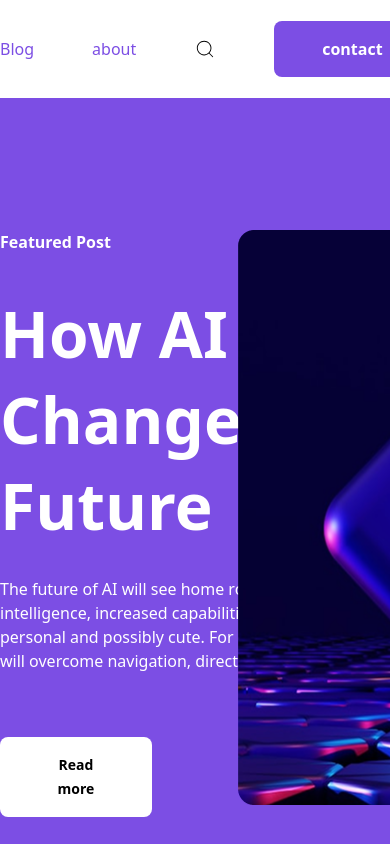
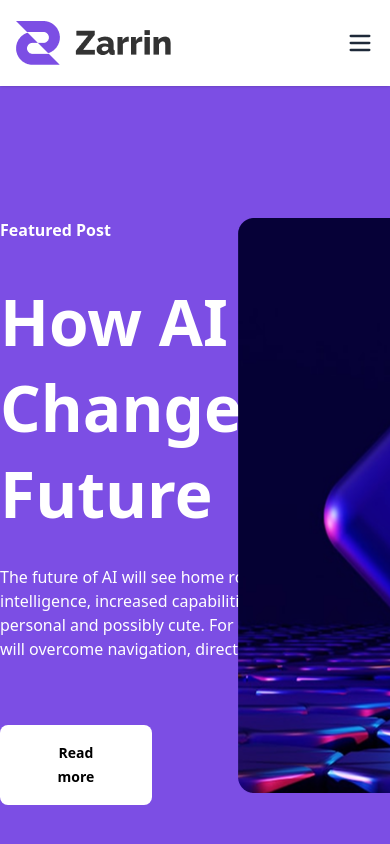
Before and after one commit to Jakaria-Ahmod/blog_webSite, a React (Vite) app: page / in a window 390 px wide. Shown: the top 844 px of the page. Built offline with nearby package versions, Linux system fonts and the light colour scheme.

Commit message:
responsive work start

```diff
--- a/package.json
+++ b/package.json
@@ -12,6 +12,7 @@
   "dependencies": {
     "@tailwindcss/vite": "^4.1.11",
     "formik": "^2.4.6",
+    "lucide-react": "^0.539.0",
     "react": "^19.1.1",
     "react-dom": "^19.1.1",
     "react-icons": "^5.5.0",
--- a/src/comonLayout/Heder/index.tsx
+++ b/src/comonLayout/Heder/index.tsx
@@ -1,18 +1,38 @@
+import { Menu as MenuIcon, X } from 'lucide-react'; // hamburger icon
+import React from 'react';
 import Logo from './components/Logo';
 import Menu from './components/Menu';
 
 const Heder: React.FC = () => {
+  const [isOpen, setIsOpen] = React.useState(false);
+
   return (
-    <div>
-      <div className="container mx-auto flex  justify-between sticky top-0 left-0 w-full py-[21px]">
-        <div>
-          <Logo></Logo>
+    <header className="sticky top-0 left-0 w-full bg-white shadow-sm z-50">
+      <div className="container mx-auto flex items-center justify-between py-[21px] px-4 md:px-0">
+        {/* Logo */}
+        <Logo />
+
+        {/* Desktop Menu */}
+        <nav className="hidden md:block">
+          <Menu />
+        </nav>
+
+        {/* Mobile Menu Button */}
+        <button
+          className="md:hidden text-gray-800 focus:outline-none"
+          onClick={() => setIsOpen(!isOpen)}
+        >
+          {isOpen ? <X size={28} /> : <MenuIcon size={28} />}
+        </button>
+      </div>
+
+      {/* Mobile Menu Dropdown */}
+      {isOpen && (
+        <div className="md:hidden bg-white shadow-inner">
+          <Menu />
         </div>
-        <div>
-          <Menu></Menu>
-        </div>
-      </div>
-    </div>
+      )}
+    </header>
   );
 };
 
```
Also changed, not shown: 1 other file (tests, documents, lock files or other folders).
